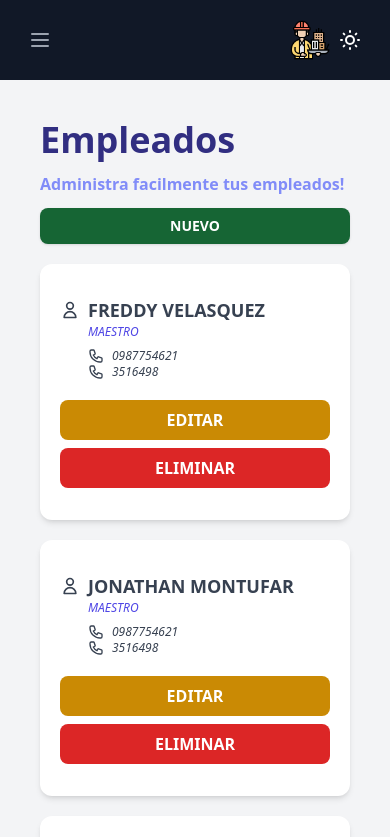
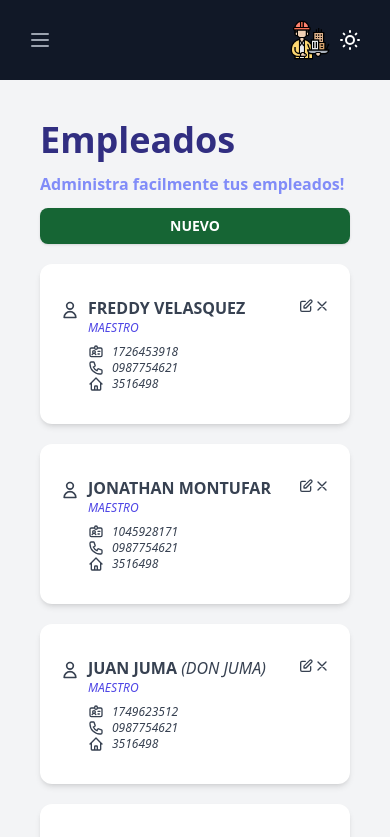
Before and after one commit to listerineh/architect-admin, a React (Vite) app: page /employees in a window 390 px wide. Shown: the top 837 px of the page. Built offline with nearby package versions, Linux system fonts and the light colour scheme; data requests are answered from the project's data file.

Commit message:
Fix: redesign employee's card view

```diff
--- a/src/components/Employee.jsx
+++ b/src/components/Employee.jsx
@@ -1,52 +1,69 @@
 import { useNavigate } from "react-router-dom";
-import { UserIcon, PhoneIcon } from "@heroicons/react/outline";
+import {
+  UserIcon,
+  PhoneIcon,
+  HomeIcon,
+  IdentificationIcon,
+  XIcon,
+  PencilAltIcon,
+} from "@heroicons/react/outline";
 
 const Employee = ({ employee, handleDelete }) => {
   const navigate = useNavigate();
   const { id, name, lastName, position, phone, homephone } = employee;
 
   return (
-    <div className="my-5 bg-white dark:bg-gray-900 shadow-md px-5 py-8 rounded-xl text-gray-700 dark:text-white">
+    <div className="mt-5 bg-white dark:bg-gray-900 shadow-md px-5 py-8 rounded-xl text-gray-700 dark:text-white">
+      <div className="flow-root">
+        <div className="float-left w-4/5">
           <div className="flex">
-        <UserIcon className="block md:h-7 h-5 md:w-7 w-5 mr-2 mt-1" aria-hidden="true" />
-        <p className="font-bold uppercase md:text-2xl text-lg">
-          {name} {lastName}{" "}
+            <UserIcon
+              className="md:h-7 h-5 md:w-7 w-5 mr-2 mt-1"
+              aria-hidden="true"
+            />
+            <p className="font-bold uppercase md:text-2xl text-base">
+              {name} {lastName} {""}
               {employee.nickname && (
-            <span className="italic font-normal">({employee.nickname})</span>
+                <span className="italic font-normal">
+                  ({employee.nickname})
+                </span>
               )}
             </p>
           </div>
-
           <div className="md:ml-9 ml-7 md:text-sm text-xs">
             <p className="uppercase text-indigo-600 italic mb-2">{position}</p>
             <div className="font-extralight italic">
             <div className="flex">
-            <PhoneIcon className="mr-2 block h-4 w-4" aria-hidden="true" />
+                <IdentificationIcon className="mr-2 block md:h-5 h-4 md:w-5 w-4" aria-hidden="true" />
+                <p>{id}</p>
+              </div>
+              <div className="flex">
+                <PhoneIcon className="mr-2 block md:h-5 h-4 md:w-5 w-4" aria-hidden="true" />
                 <p>{phone}</p>
               </div>
               <div className="flex">
-            <PhoneIcon className="mr-2 block h-4 w-4" aria-hidden="true" />
+                <HomeIcon className="mr-2 block md:h-5 h-4 md:w-5 w-4" aria-hidden="true" />
                 <p>{homephone}</p>
               </div>
             </div>
           </div>
-
-      <div className="md:flex justify-between mt-5">
+        </div>
+        <div className="float-right">
           <button
             type="button"
-          className="py-2 md:mb-0 mb-2 md:w-auto w-full lg:px-20 px-10 bg-yellow-600 hover:bg-yellow-700 text-white font-bold uppercase rounded-lg cursor-pointer transition-all"
+            className="md:mr-3 hover:text-yellow-500 transition-all hover:animate-pulse"
             onClick={() => navigate(`/employees/edit/${id}`)}
           >
-          Editar
+            <PencilAltIcon className="h-4 w-4" aria-hidden="true" />
           </button>
-
           <button
             type="button"
-          className="py-2 md:w-auto w-full lg:px-20 px-10 bg-red-600 hover:bg-red-700 text-white font-bold uppercase rounded-lg cursor-pointer transition-all"
+            className="md:mr-3 hover:text-red-500 transition-all hover:animate-ping"
             onClick={() => handleDelete(id, name)}
           >
-          Eliminar
+            <XIcon className="h-4 w-4" aria-hidden="true" />
           </button>
+        </div>
       </div>
     </div>
   );
--- a/src/layout/Layout.jsx
+++ b/src/layout/Layout.jsx
@@ -18,9 +18,9 @@ const Layout = ({theme, handleThemeSwitch}) => {
                   <button
                     type="button"
                     onClick={handleThemeSwitch}
-                    className="p-2 md:mt-2 text-white text-lg"
+                    className="p-2 md:mt-2 text-white text-lg hover:animate-pulse"
                   >
-                    {theme === 'light' ? <SunIcon className="block h-6 w-6" aria-hidden="true" /> : <MoonIcon className="block h-6 w-6" aria-hidden="true" />}
+                    {theme === 'light' ? <SunIcon className="block h-6 w-6 hover:text-yellow-300" aria-hidden="true" /> : <MoonIcon className="block h-6 w-6 hover:text-gray-400" aria-hidden="true" />}
                   </button>
                 </div>
                 <div className="sm:float-left float-right">
@@ -34,7 +34,7 @@ const Layout = ({theme, handleThemeSwitch}) => {
                         alt="Web page Logo"
                         className="sm:w-12 w-10 sm:h-12 h-10"
                       />
-                      <h1 className="text-4xl pl-2 sm:block hidden">Inicio</h1>
+                      <h1 className="text-3xl pl-2 mt-2 sm:block hidden uppercase">Inicio</h1>
                     </div>
                   </Link>
                 </div>
```
Lines whose indentation alone changed are shown as unchanged.
